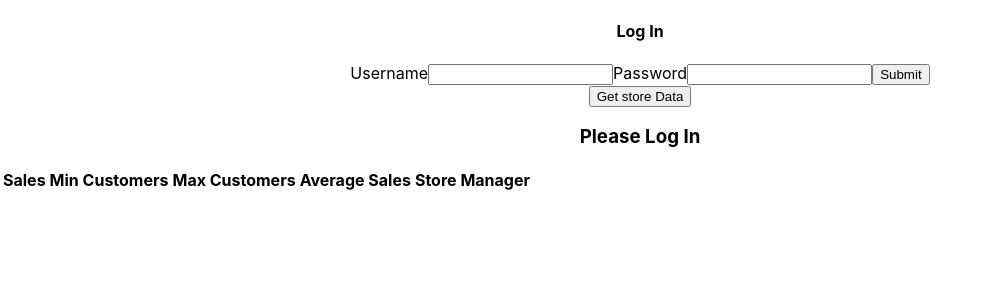
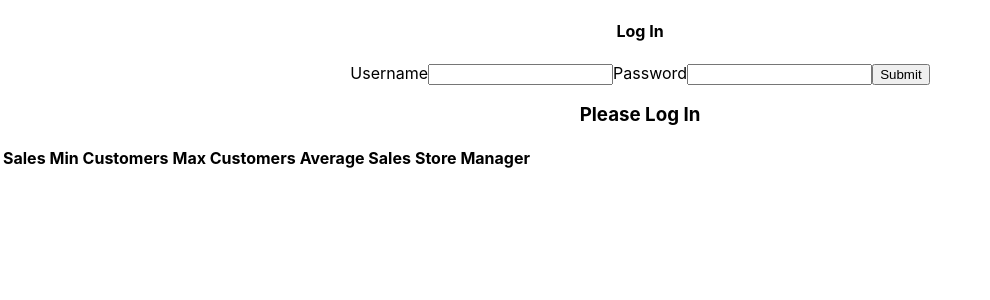
Before and after one commit to leeroywking/cookie-stand-react, a React (Create React App) app: page / in a window 1280 px wide. Shown: the top 300 px of the page, without its empty margins (0-990 px from the left). Built offline with nearby package versions, Linux system fonts and the light colour scheme.

Commit message:
got rid of stupid extra button that was annoying Natalie

```diff
--- a/src/App.js
+++ b/src/App.js
@@ -1,6 +1,5 @@
 import React, { Component } from 'react';
 import LoginForm from './components/LoginForm';
-import SignupForm from './components/SignupForm';
 import './App.css';
 import SalesData from "./components/SalesData.js"
 
@@ -54,12 +53,11 @@ class App extends Component {
           displayed_form: '',
           username: data.username
         });
+        this.handle_signup()
       });
   };
 
-  handle_signup = (e, data) => {
-    // this needs renamed
-    e.preventDefault();
+  handle_signup = () => {
     fetch(sales_endpoint, {
       method: 'GET',
       headers: {
@@ -87,27 +85,12 @@ class App extends Component {
   };
 
   render() {
-    // let form;
-    // switch (this.state.displayed_form) {
-    //   case 'login':
-    //     form = <LoginForm handle_login={this.handle_login} />;
-    //     break;
-    //   case 'signup':
-    //     form = <SignupForm handle_signup={this.handle_signup} />;
-    //     break;
-    //   default:
-    //     form = null;
-    // }
+
 
     return (
       <div className="App">
-        {/* <Nav
-          logged_in={this.state.logged_in}
-          display_form={this.display_form}
-          handle_logout={this.handle_logout}
-        /> */}
+
         <LoginForm handle_login={this.handle_login} />
-        <SignupForm handle_signup={this.handle_signup} />
         <h3>
           {this.state.logged_in
             ? `Hello, ${this.state.username}`
--- a/src/components/SignupForm.js
+++ /dev/null
@@ -1,35 +0,0 @@
-import React from 'react';
-import PropTypes from 'prop-types';
-
-class SignupForm extends React.Component {
-  state = {
-    username: '',
-    password: ''
-  };
-
-  handle_change = e => {
-    const name = e.target.name;
-    const value = e.target.value;
-    this.setState(prevstate => {
-      const newState = { ...prevstate };
-      newState[name] = value;
-      return newState;
-    });
-  };
-
-  render() {
-    return (
-      <form onSubmit={e => this.props.handle_signup(e, this.state)}>
-        <button>Get store Data</button>
-      </form>
-    )
-  }
-}
-
-export default SignupForm;
-
-SignupForm.propTypes = {
-  handle_signup: PropTypes.func.isRequired
-};
-
-// heavily influenced by https://medium.com/@dakota.lillie/django-react-jwt-authentication-5015ee00ef9a
```
